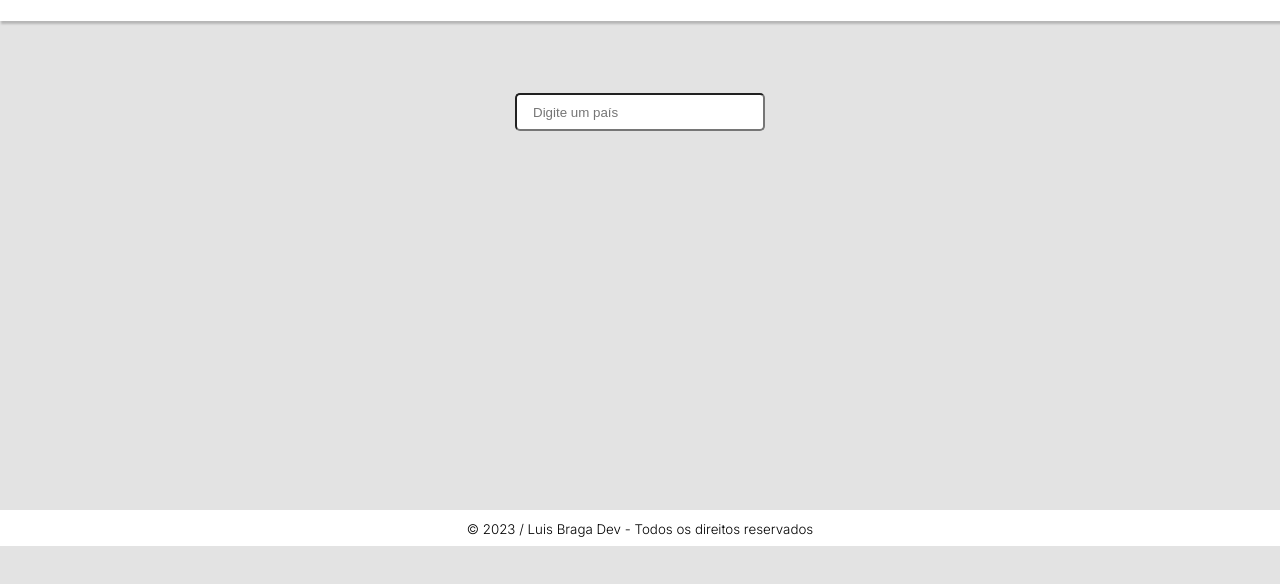
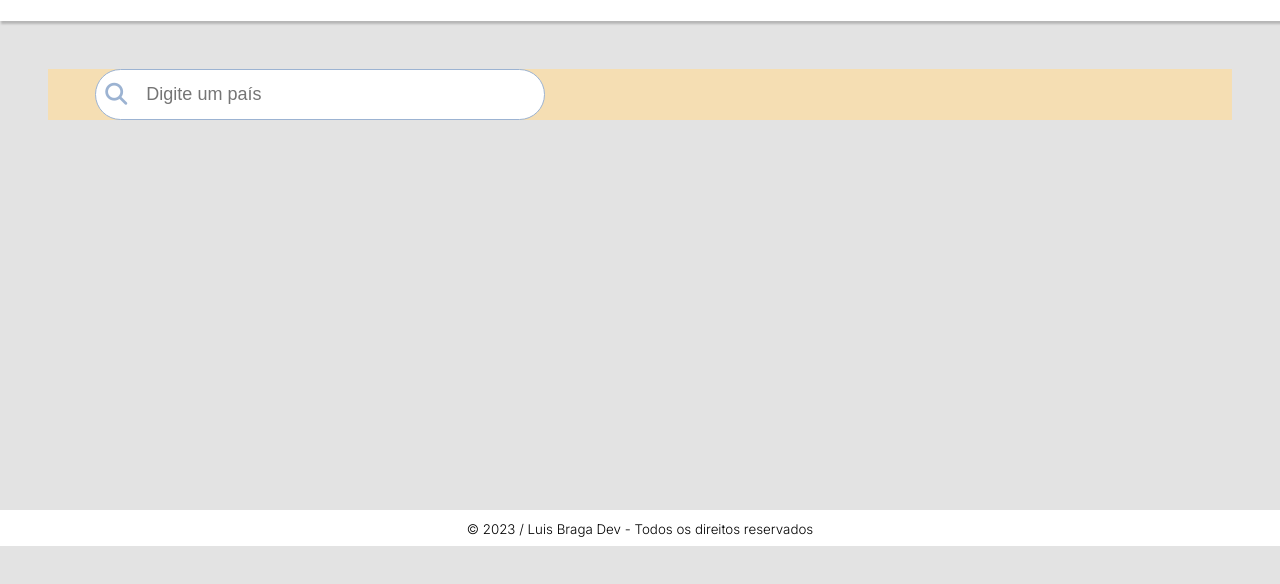
Before and after one commit to LuisBraga31/flagsCountry, a plain HTML site: page index.html in a window 1280 px wide. Shown: the part 56-640 px from the top of the page. Drawn offline with Linux system fonts and the light colour scheme; no server answers.

Commit message:
Editing input search

```diff
--- a/css/style.css
+++ b/css/style.css
@@ -50,19 +50,38 @@ section {
 .content {
     display: flex;
     flex-direction: column;
-    gap: 20px;
+    gap: 40px;
+}
+
+.searchContent {
+    display: flex;
+    justify-content: space-between;
+    background-color: wheat;
 }
 
 .searchSystem {
-    padding: 1.5rem;
-    display: flex;
-    justify-content: center;
+    position: relative;
+    margin-left: 4%;
+}
+
+.searchSystem label {
+    position: absolute;
+    font-size: 22px;
+    top: 12px;
+    left: 10px;
 }
 
 .searchSystem input {
-    width: 250px;
-    border-radius: 5px;
-    padding: 0.6rem 1rem;
+    font-size: 18px;
+    outline: none;
+    width: 450px;
+    border-radius: 50px;
+    border: 1px solid #9cb3d2;
+    padding: 14px 30px 14px 50px;
+}
+
+i {
+    color: #9cb3d2;
 }
 
 .flagsContent {
--- a/index.html
+++ b/index.html
@@ -17,9 +17,16 @@
 
         <section class="content">
 
-            <div class="searchSystem">
-                <input class="searchInput" type="search" placeholder="Digite um país">
+            <div class="searchContent">
+
+                <div class="searchSystem">
+                    <label for="searchInput"> <i class="fa-solid fa-magnifying-glass"></i> </label>
+                    <input class="searchInput" type="search" placeholder="Digite um país">
+                </div>
+
+
             </div>
+
 
             <div class="flagsContent">
 
```
